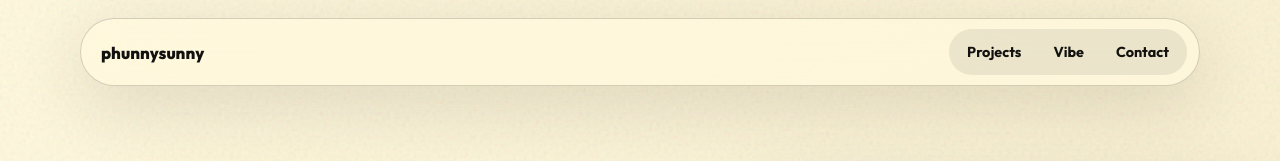
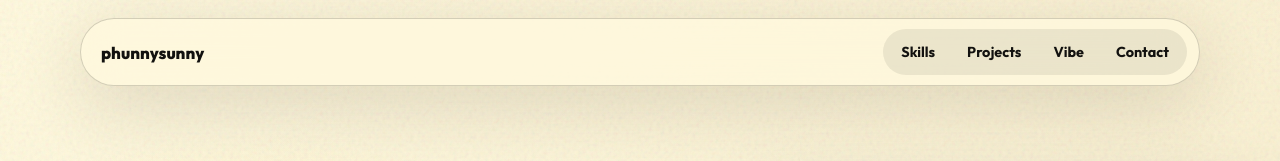
Before and after one commit to atishaycn/phunnysunny, a website: page index.html in a window 1280 px wide. Shown: the top 161 px of the page. Drawn offline with nearby package versions, Linux system fonts and the light colour scheme.

Commit message:
Add skills link to nav

```diff
--- a/index.html
+++ b/index.html
@@ -15,6 +15,7 @@
       <nav class="nav" aria-label="Primary">
         <a class="brand" href="#top" aria-label="phunnysunny home">phunnysunny</a>
         <div class="nav-links">
+          <a href="https://skills.phunnysunny.com/">Skills</a>
           <a href="#projects">Projects</a>
           <a href="#vibe">Vibe</a>
           <a href="#contact">Contact</a>
--- a/styles.css
+++ b/styles.css
@@ -93,6 +93,7 @@ a {
   border-radius: 999px;
   font-weight: 700;
   font-size: 0.9rem;
+  white-space: nowrap;
 }
 
 .nav-links a:hover {
```
